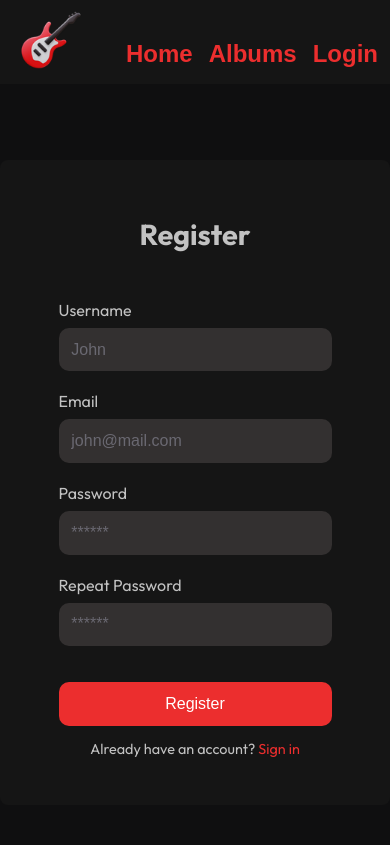
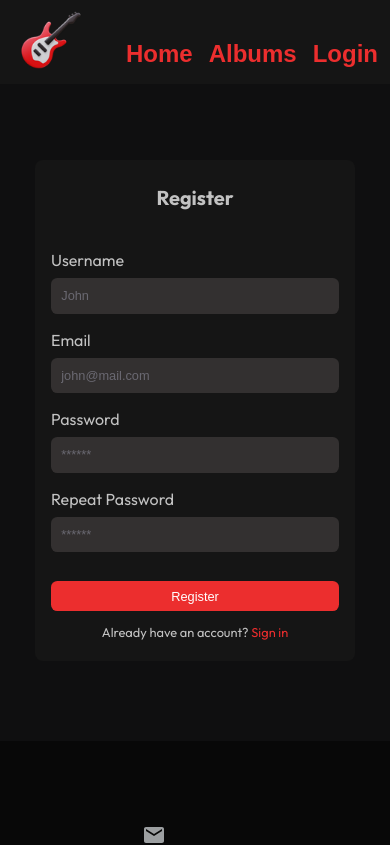
Before and after one commit to AtanasBondzhakov/rock-world, a React (Vite) app in the folder client/: page /auth/register in a window 390 px wide. Shown: the top 845 px of the page. Built offline with nearby package versions, Linux system fonts and the light colour scheme; a web font is replaced by a local one.

Commit message:
Update register page styles as responsive

```diff
--- a/client/src/components/register/Register.module.css
+++ b/client/src/components/register/Register.module.css
@@ -14,15 +14,14 @@
   }
 
 .authTitle {
-    font-size: 1.8rem;
-    /* margin-bottom: 1.5em; */
+    font-size: 1.8em;
     color: #c2c2c2;;
 }
 
 .form {
     display: flex;
     flex-direction: column;
-    gap: 20px;
+    gap: 1.5em;
     width: 70%;
     margin-top: 1.5em;
 }
@@ -47,15 +46,15 @@
 .inputGroup label {
     font-size: 1em;
     color: #c2c2c2;
-    margin-bottom: .5em;
+    margin-bottom: 0.5em;
 }
 
 .inputGroup input {
     background: #333030;
     border: none;
-    border-radius: 10px;
-    padding: 0.8rem;
-    font-size: 1rem;
+    border-radius: 0.5em;
+    padding: 0.8em;
+    font-size: 1em;
     color: #ffffff;
     outline: none;
 }
@@ -63,11 +62,11 @@
  .button {
     background: #ec2e2e;
     border: none;
-    padding: 0.8rem;
+    padding: 0.8em;
     margin-top: 1em;
-    border-radius: 10px;
+    border-radius: 0.5em;
     color: #fff;
-    font-size: 1rem;
+    font-size: 1em;
     cursor: pointer;
     transition: transform 0.2s ease;
   }
@@ -76,7 +75,6 @@
     opacity: 0.5;
     color: #a0a0b2;
 }
-
 
 .button:hover {
     transform: scale(1.02);
@@ -97,3 +95,39 @@
 .loginLink a:hover {
     text-decoration: underline;
 }
+
+@media (max-width: 640px) {
+    .authContainer {
+    max-width: 20em;
+    padding: 0.5em 0;
+    }
+
+    .authTitle {
+      font-size: 1.25em;
+    }
+
+    .form {
+      width: 90%;
+      gap: 1em;
+    }
+
+    .validationError,
+    .error {
+        font-size: 0.8em;
+    }
+
+    .inputGroup input {
+      padding: 0.8em;
+      font-size: 0.8em;
+    }
+
+    .button {
+      padding: 0.6em;
+      font-size: 0.8em;
+    }
+
+    .loginLink {
+      font-size: 0.8em;
+      text-align: center;
+    }
+  }
```
